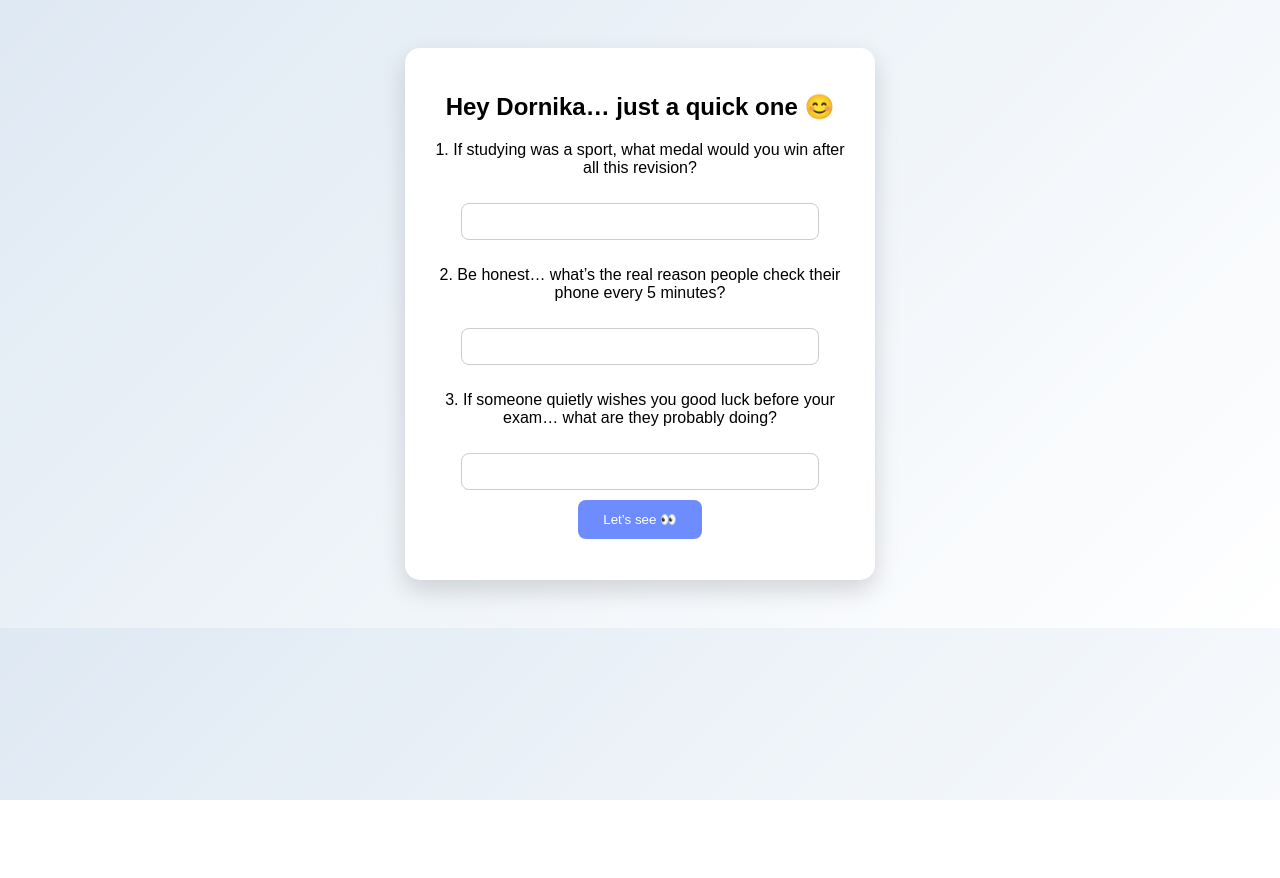
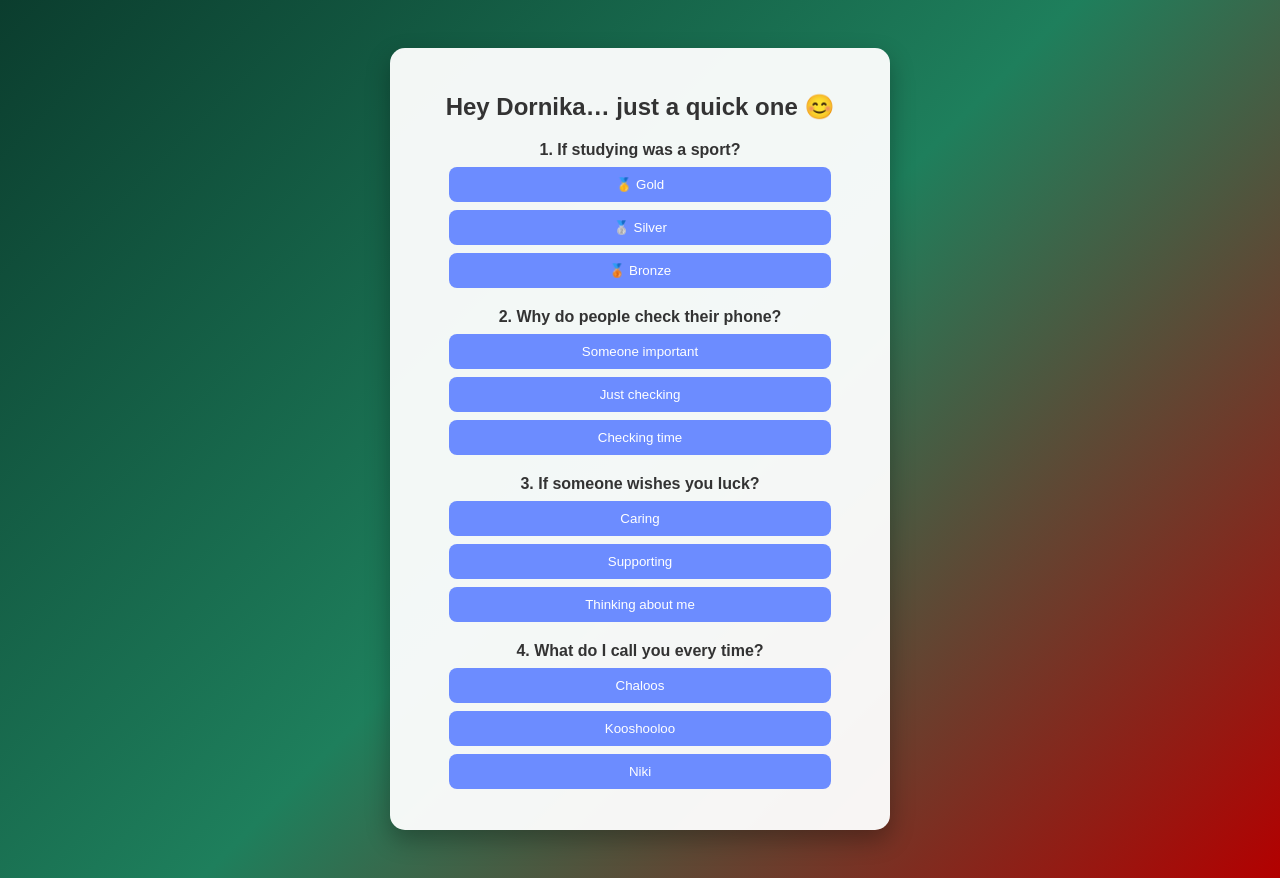
Before and after one commit to matinsh85/dornika-surprise, a plain HTML site: page index.html in a window 1280 px wide. Before the commit the page ends 800 px from the top, so only its background shows below. Drawn offline with Linux system fonts and the light colour scheme.

Commit message:
Update index.html

```diff
--- a/index.html
+++ b/index.html
@@ -7,38 +7,42 @@
 <style>
 body {
   font-family: Arial;
-  background: linear-gradient(135deg, #dfe9f3, #ffffff);
   text-align: center;
   padding: 40px;
+
+  /* 🎄 Christmas style background */
+  background: linear-gradient(135deg, #0b3d2e, #1e7f5c, #b30000);
+  color: white;
 }
 
 .box {
-  background: white;
+  background: rgba(255,255,255,0.95);
+  color: #333;
   padding: 25px;
   border-radius: 15px;
-  max-width: 420px;
+  max-width: 450px;
   margin: auto;
-  box-shadow: 0 10px 25px rgba(0,0,0,0.15);
+  box-shadow: 0 10px 25px rgba(0,0,0,0.3);
 }
 
-input {
-  margin: 10px;
-  padding: 10px;
-  width: 80%;
-  border-radius: 8px;
-  border: 1px solid #ccc;
+.question {
+  margin-top: 20px;
+  font-weight: bold;
 }
 
-button {
-  padding: 12px 25px;
+.option {
+  display: block;
+  width: 85%;
+  margin: 8px auto;
+  padding: 10px;
+  border: none;
+  border-radius: 8px;
   background: #6c8cff;
   color: white;
-  border: none;
-  border-radius: 8px;
   cursor: pointer;
 }
 
-button:hover {
+.option:hover {
   background: #4a6fff;
 }
 
@@ -46,12 +50,12 @@ button:hover {
   display: none;
   margin-top: 20px;
   font-size: 18px;
-  color: #333;
   animation: fadeIn 1.5s ease-in-out;
 }
 
 #error {
   color: red;
+  margin-top: 10px;
 }
 
 @keyframes fadeIn {
@@ -59,7 +63,6 @@ button:hover {
   to {opacity: 1;}
 }
 </style>
-
 </head>
 
 <body>
@@ -68,32 +71,42 @@ button:hover {
 
 <h2>Hey Dornika… just a quick one 😊</h2>
 
-<p>1. If studying was a sport, what medal would you win after all this revision?</p>
-<input id="q1">
+<!-- Q1 -->
+<div class="question">1. If studying was a sport?</div>
+<button class="option" onclick="answer('q1','gold')">🥇 Gold</button>
+<button class="option" onclick="answer('q1','silver')">🥈 Silver</button>
+<button class="option" onclick="answer('q1','bronze')">🥉 Bronze</button>
 
-<p>2. Be honest… what’s the real reason people check their phone every 5 minutes?</p>
-<input id="q2">
+<!-- Q2 -->
+<div class="question">2. Why do people check their phone?</div>
+<button class="option" onclick="answer('q2','someone important')">Someone important</button>
+<button class="option" onclick="answer('q2','just checking')">Just checking</button>
+<button class="option" onclick="answer('q2','checking time')">Checking time</button>
 
-<p>3. If someone quietly wishes you good luck before your exam… what are they probably doing?</p>
-<input id="q3">
+<!-- Q3 -->
+<div class="question">3. If someone wishes you luck?</div>
+<button class="option" onclick="answer('q3','caring')">Caring</button>
+<button class="option" onclick="answer('q3','supporting')">Supporting</button>
+<button class="option" onclick="answer('q3','thinking about me')">Thinking about me</button>
 
-<br>
-<button onclick="check()">Let’s see 👀</button>
+<!-- Q4 -->
+<div class="question">4. What do I call you every time?</div>
+<button class="option" onclick="answer('q4','chaloos')">Chaloos</button>
+<button class="option" onclick="answer('q4','kooshooloo')">Kooshooloo</button>
+<button class="option" onclick="answer('q4','niki')">Niki</button>
 
 <p id="error"></p>
 
 <div id="surprise">
-🎉 Well… look at you, Dornika 😄 <br><br>
+🎉 Well… look at you Dornika 😄 <br><br>
 
-I had a feeling you’d get them right. <br><br>
+You actually got them all right… or close enough 😉 <br><br>
 
-Not gonna say too much… but I think you already know what this was about. <br><br>
+Not gonna lie, this was more about the vibe than the answers. <br><br>
 
-Just know — someone’s been noticing the effort you’re putting in 👀 <br><br>
+Just know someone’s been quietly rooting for you 👀 <br><br>
 
-And quietly hoping things go your way. <br><br>
-
-Good luck with your exams… you might surprise yourself ✨
+Good luck with everything ✨
 </div>
 
 </div>
@@ -102,15 +115,30 @@ Good luck with your exams… you might surprise yourself ✨
 <audio id="music" src="https://www.bensound.com/bensound-music/bensound-romantic.mp3"></audio>
 
 <script>
-function check() {
-  // ANY ANSWER IS ACCEPTED 😄
-  document.getElementById("surprise").style.display = "block";
-  document.getElementById("error").innerText = "";
+let answers = {
+  q1: null,
+  q2: null,
+  q3: null,
+  q4: null
+};
 
-  const music = document.getElementById("music");
-  music.play().catch(() => {
-    console.log("Autoplay blocked — user interaction required");
-  });
+function answer(q, val) {
+  answers[q] = val;
+
+  // check all answers
+  if (
+    answers.q1 === "gold" &&
+    answers.q2 === "someone important" &&
+    answers.q3 === "caring" &&
+    answers.q4 === "kooshooloo"
+  ) {
+    document.getElementById("surprise").style.display = "block";
+    document.getElementById("error").innerText = "";
+
+    document.getElementById("music").play().catch(() => {});
+  } else {
+    document.getElementById("error").innerText = "Keep going 😊";
+  }
 }
 </script>
 
```
